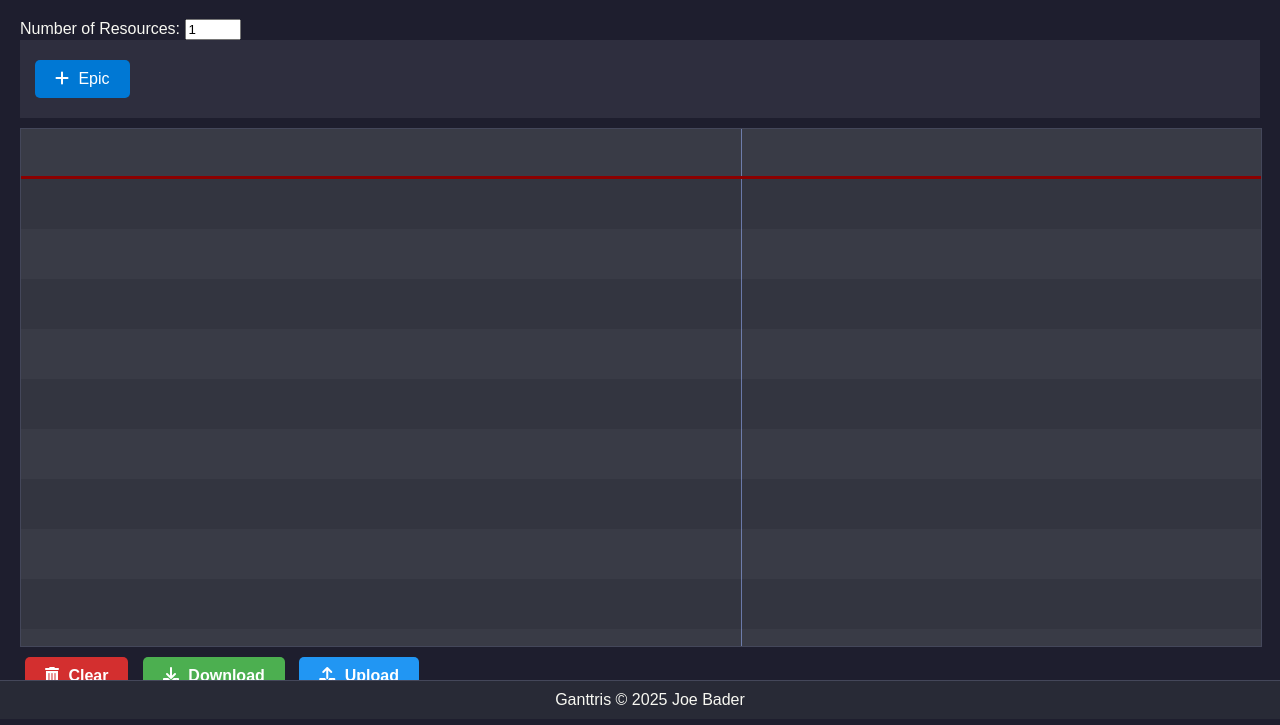
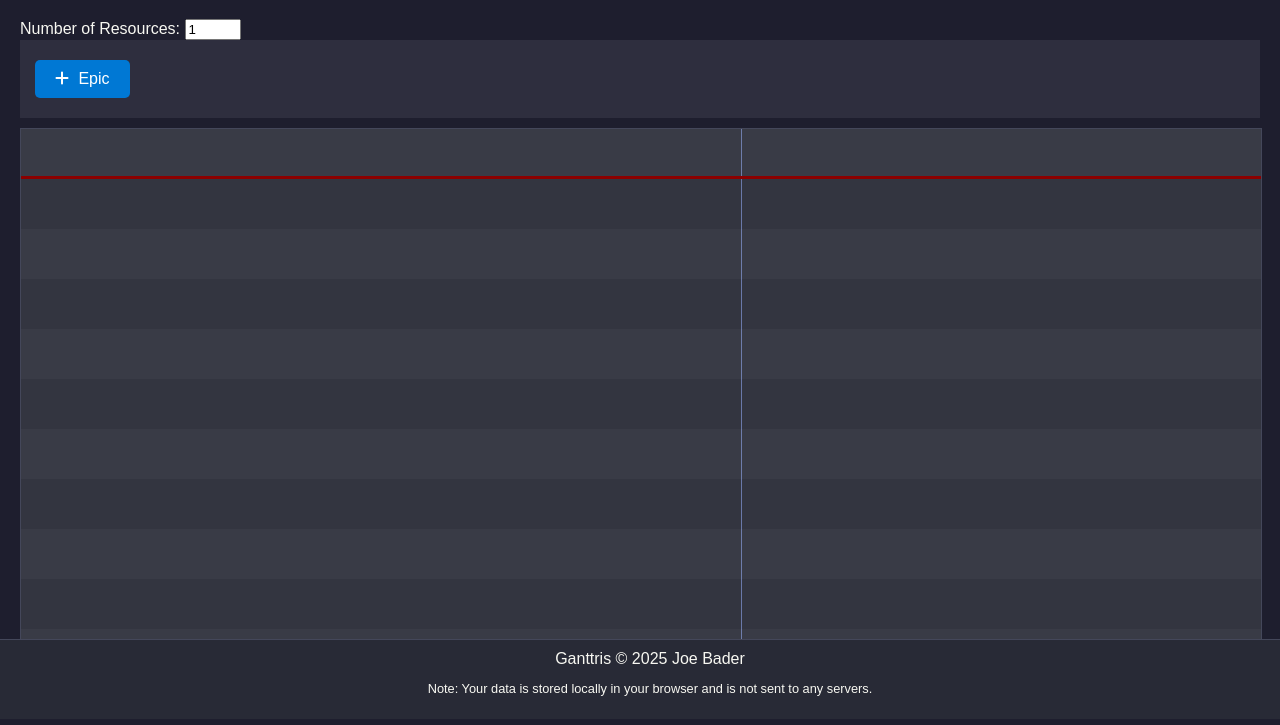
Before and after one commit to Ganttris/ganttris, a website: page src/index.html in a window 1280 px wide. Shown: the part 81-806 px from the top of the page. Drawn offline with Linux system fonts and the light colour scheme; files that its build step writes are made by us from their sources.

Commit message:
Add data storage note to bottom of page.

```diff
--- a/src/index.html
+++ b/src/index.html
@@ -39,6 +39,9 @@
     <script>
         document.write(`Ganttris &copy; ${new Date().getFullYear()} Joe Bader`);
     </script>
+    <p style="font-size: 0.8em; color: #f8f8f2;">
+        Note: Your data is stored locally in your browser and is not sent to any servers.
+    </p>
 </footer>
 
 </body>
```
